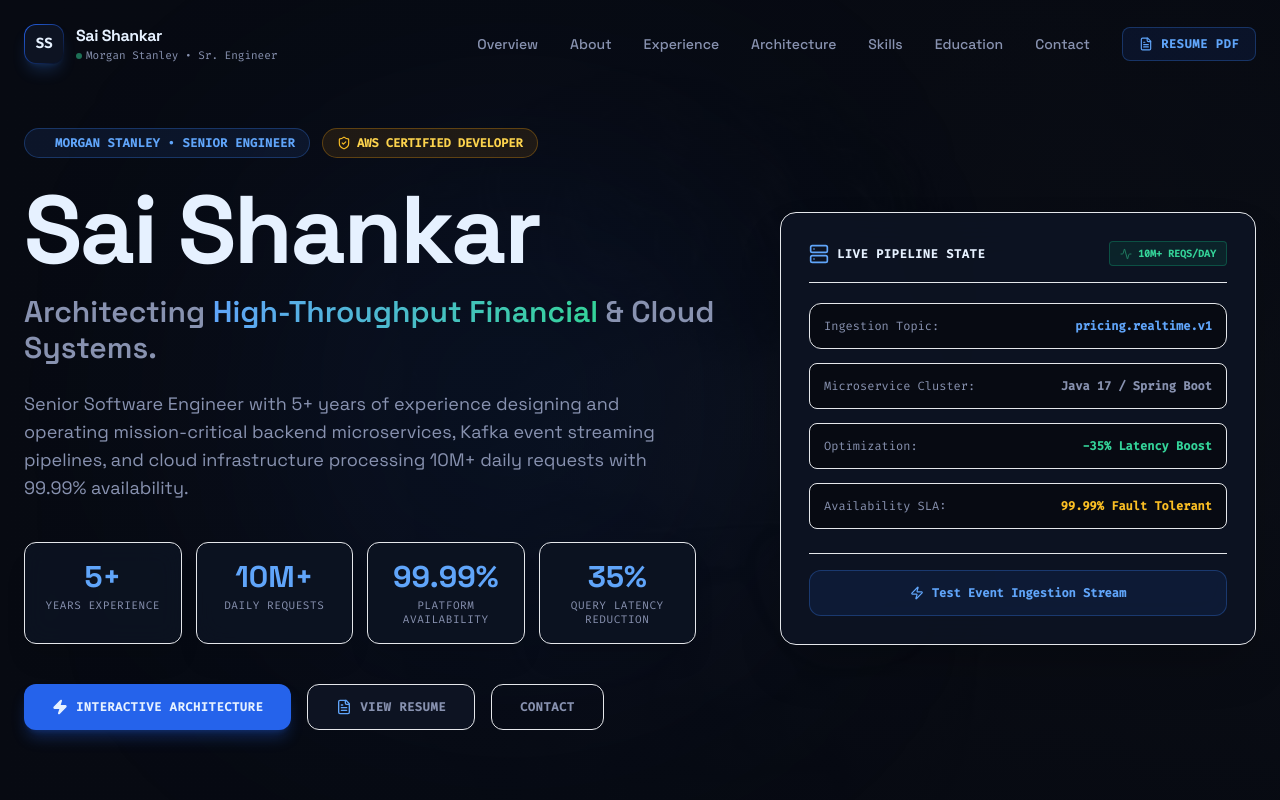
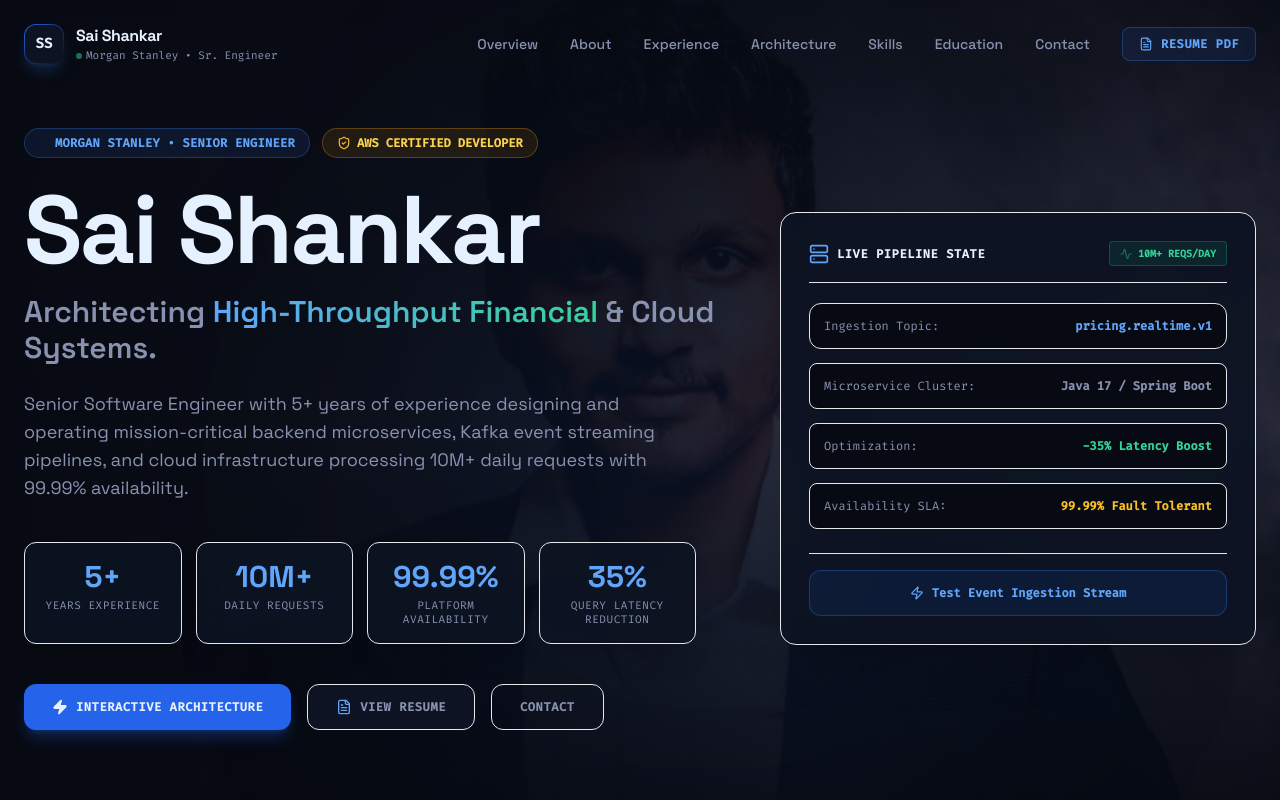
Before and after one commit to sailakkineni/ShankarPortfolio, a React (Vite) app: page / in a window 1280 px wide. Shown: the top 800 px of the page. Built offline with nearby package versions, Linux system fonts and the light colour scheme; a web font is replaced by a local one.

Commit message:
Enhance hero background wallpaper photo visibility and use widescreen portrait image

```diff
--- a/src/components/Hero.jsx
+++ b/src/components/Hero.jsx
@@ -18,12 +18,12 @@ export default function Hero({ onOpenResume }) {
         <img
           src={personalInfo.heroBgImage}
           alt="Sai Shankar Intro Background Wallpaper"
-          className="w-full h-full object-cover object-top opacity-25 filter grayscale contrast-125 scale-105"
+          className="w-full h-full object-cover object-[center_20%] opacity-45 sm:opacity-55 filter saturate-105 contrast-110 scale-105 transition-opacity duration-700"
         />
-        {/* Dark vignette & gradient overlays for optimal text legibility */}
-        <div className="absolute inset-0 bg-gradient-to-r from-[#070a12] via-[#070a12]/90 to-[#070a12]/70"></div>
-        <div className="absolute inset-0 bg-gradient-to-t from-[#070a12] via-[#070a12]/60 to-[#070a12]/80"></div>
-        <div className="absolute top-1/4 left-1/4 w-96 h-96 bg-blue-600/15 rounded-full blur-[140px]"></div>
+        {/* Gradient Overlay: Dark fade on left for readable typography, glowing transition into picture */}
+        <div className="absolute inset-0 bg-gradient-to-r from-[#070a12] via-[#070a12]/85 to-[#070a12]/30"></div>
+        <div className="absolute inset-0 bg-gradient-to-t from-[#070a12] via-transparent to-[#070a12]/70"></div>
+        <div className="absolute top-1/4 right-1/4 w-[500px] h-[500px] bg-blue-600/10 rounded-full blur-[150px]"></div>
       </div>
 
       <div className="max-w-7xl mx-auto px-6 w-full grid lg:grid-cols-12 gap-12 lg:gap-16 items-center z-10 relative">
```
Also changed, not shown: public/images/bg-hero-glasses.jpg (added), public/images/bg-hero.jpg.
